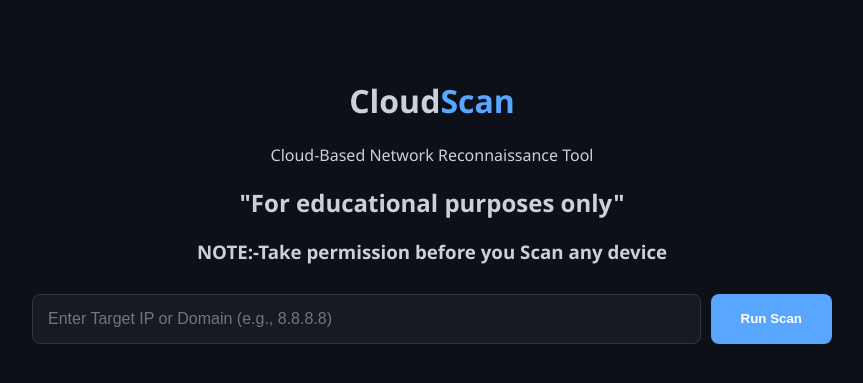
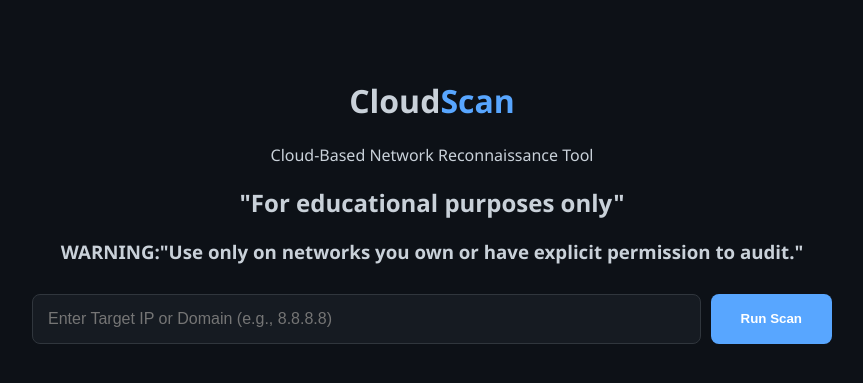
Before and after one commit to Mirkifayat/CloudScanProject, a Flask app: page / in a window 1280 px wide. Shown: the top 383 px of the page, without its empty margins (208-1071 px from the left). Run offline with Flask 3, Linux system fonts and the light colour scheme.

Commit message:
Updated disclaimer text

```diff
--- a/templates/index.html
+++ b/templates/index.html
@@ -12,7 +12,7 @@
             <h1>Cloud<span>Scan</span></h1>
             <p>Cloud-Based Network Reconnaissance Tool</p>
             <h2>"For educational purposes only"</h2>
-            <h3>NOTE:-Take permission before you Scan any device</h3>
+            <h3>WARNING:"Use only on networks you own or have explicit permission to audit."</h3>
         </header>
 
         <div class="search-box">
```
